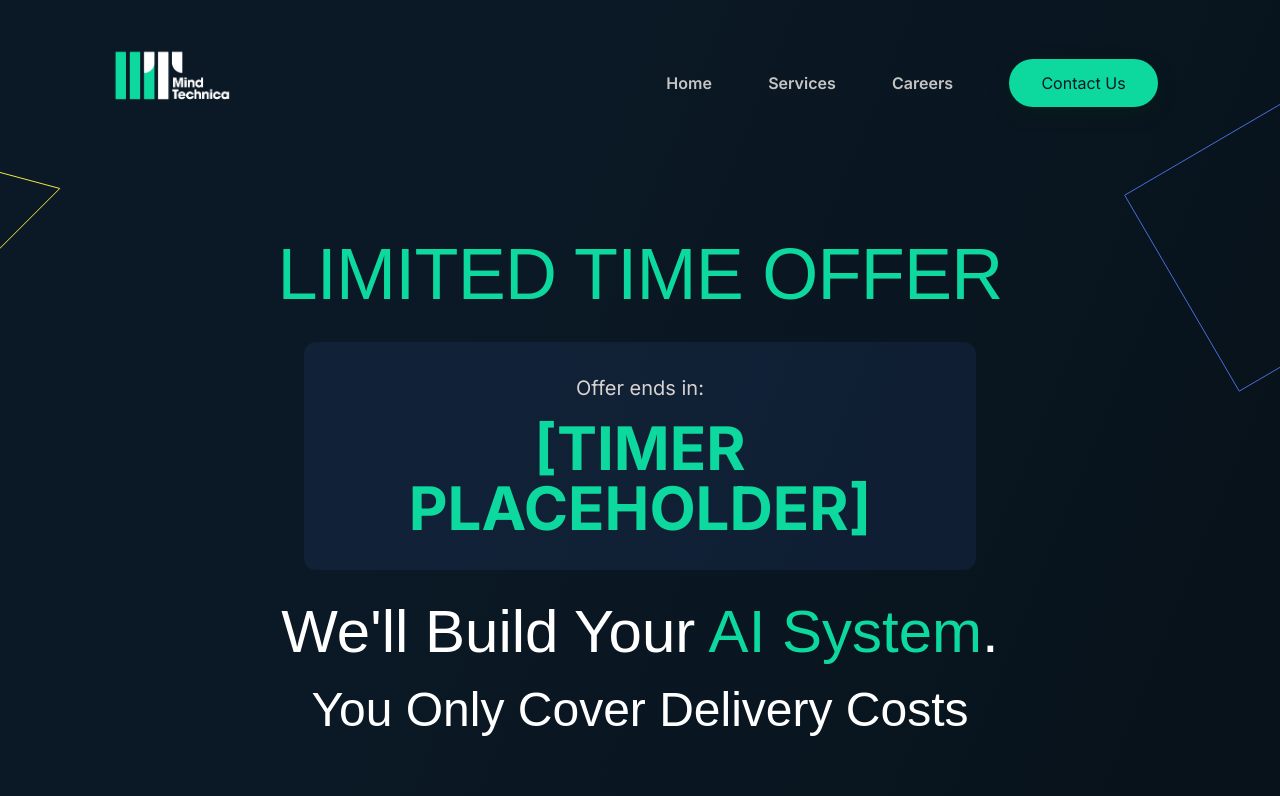
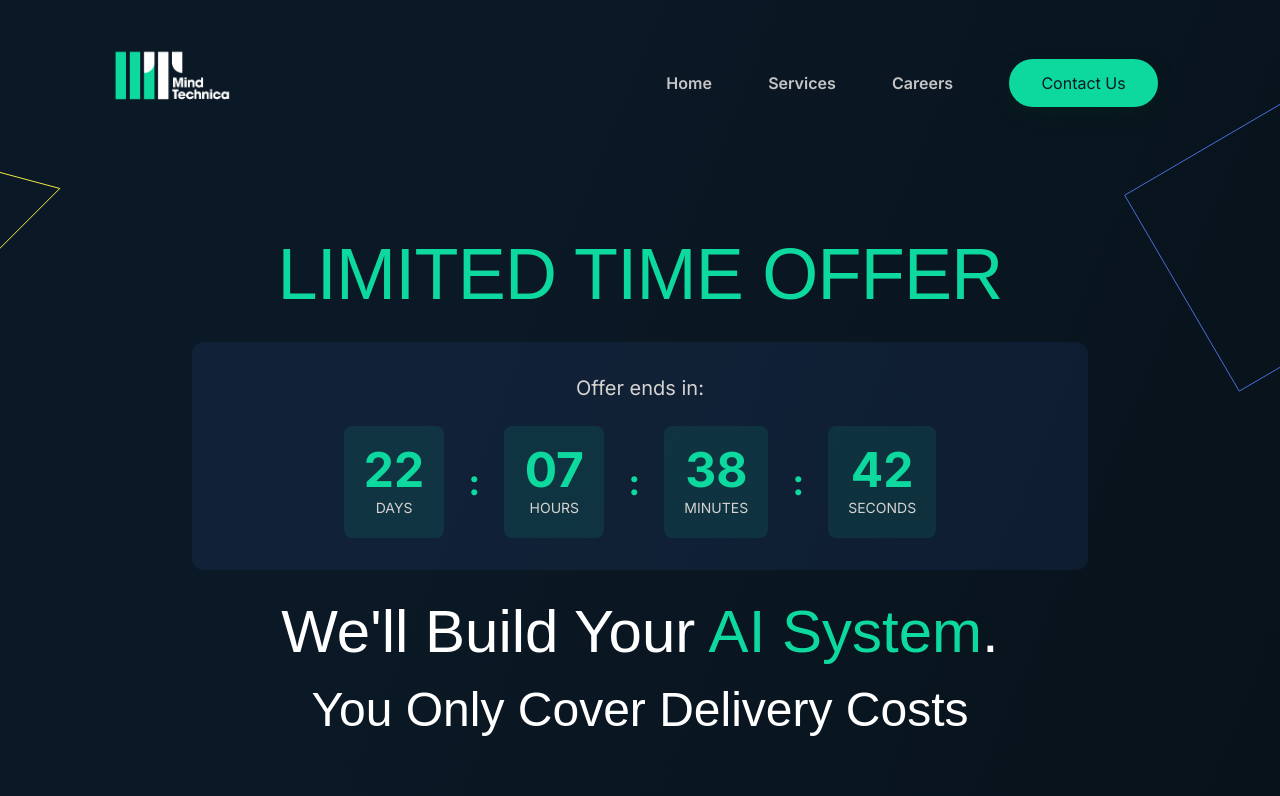
Before and after one commit to AGuerriere/mindtechnica, a Next.js app: page /promo in a window 1280 px wide. Shown: the top 796 px of the page. Built offline with nearby package versions, Linux system fonts and the light colour scheme; a web font is replaced by a local one.

Commit message:
completed promo page

```diff
--- a/src/app/promo/page.tsx
+++ b/src/app/promo/page.tsx
@@ -1,5 +1,6 @@
 import Navbar from "@/components/Navbar"
 import Image from "next/image"
+import CountdownTimer from "@/components/CountdownTimer"
 import { Bayon } from 'next/font/google'
 
 const bayon = Bayon({
@@ -40,12 +41,10 @@ const PromoPage = () => {
                   <span className="highlightsTitle">Limited Time Offer</span>
                 </h1>
 
-                {/* Timer Placeholder */}
-                <div className="bg-blueFaded rounded-xl p-8 mb-8 max-w-2xl mx-auto">
-                  <p className="text-stone-300 text-lg md:text-xl mb-4">Offer ends in:</p>
-                  <div className="text-4xl md:text-6xl font-bold text-green">
-                    [TIMER PLACEHOLDER]
-                  </div>
+                {/* Countdown Timer */}
+                <div className="bg-blueFaded rounded-xl p-8 mb-8 max-w-4xl mx-auto">
+                  <p className="text-stone-300 text-lg md:text-xl mb-6 text-center">Offer ends in:</p>
+                  <CountdownTimer />
                 </div>
 
                 <h2 className={`${bayon.className} text-white text-3xl md:text-5xl lg:text-6xl mb-6 leading-tight`}>
--- /dev/null
+++ b/src/components/CountdownTimer.tsx
@@ -0,0 +1,104 @@
+'use client'
+
+import { useState, useEffect } from 'react'
+
+interface TimeLeft {
+  days: number
+  hours: number
+  minutes: number
+  seconds: number
+}
+
+export default function CountdownTimer() {
+  const [timeLeft, setTimeLeft] = useState<TimeLeft>({
+    days: 0,
+    hours: 0,
+    minutes: 0,
+    seconds: 0
+  })
+  const [isExpired, setIsExpired] = useState(false)
+
+  useEffect(() => {
+    const calculateTimeLeft = (): TimeLeft => {
+      // Get current year
+      const now = new Date()
+      const currentYear = now.getFullYear()
+
+      // Set target date to March 21st of current year at 23:59:59
+      const targetDate = new Date(currentYear, 2, 21, 23, 59, 59) // Month is 0-indexed, so 2 = March
+
+      // If we're past March 21st this year, target next year
+      if (now > targetDate) {
+        targetDate.setFullYear(currentYear + 1)
+      }
+
+      const difference = targetDate.getTime() - now.getTime()
+
+      if (difference <= 0) {
+        setIsExpired(true)
+        return { days: 0, hours: 0, minutes: 0, seconds: 0 }
+      }
+
+      return {
+        days: Math.floor(difference / (1000 * 60 * 60 * 24)),
+        hours: Math.floor((difference / (1000 * 60 * 60)) % 24),
+        minutes: Math.floor((difference / 1000 / 60) % 60),
+        seconds: Math.floor((difference / 1000) % 60)
+      }
+    }
+
+    // Initial calculation
+    setTimeLeft(calculateTimeLeft())
+
+    // Update every second
+    const timer = setInterval(() => {
+      setTimeLeft(calculateTimeLeft())
+    }, 1000)
+
+    return () => clearInterval(timer)
+  }, [])
+
+  const formatNumber = (num: number): string => {
+    return num.toString().padStart(2, '0')
+  }
+
+  if (isExpired) {
+    return (
+      <div className="text-2xl md:text-4xl text-red-500 font-bold">
+        OFFER EXPIRED
+      </div>
+    )
+  }
+
+  return (
+    <div className="flex gap-3 md:gap-6 justify-center items-center">
+      <div className="flex flex-col items-center bg-greenFaded rounded-lg p-3 md:p-5 min-w-[70px] md:min-w-[100px]">
+        <span className="text-3xl md:text-5xl font-bold text-green">
+          {formatNumber(timeLeft.days)}
+        </span>
+        <span className="text-xs md:text-sm text-stone-300 mt-1">DAYS</span>
+      </div>
+      <div className="text-2xl md:text-4xl text-green font-bold">:</div>
+      <div className="flex flex-col items-center bg-greenFaded rounded-lg p-3 md:p-5 min-w-[70px] md:min-w-[100px]">
+        <span className="text-3xl md:text-5xl font-bold text-green">
+          {formatNumber(timeLeft.hours)}
+        </span>
+        <span className="text-xs md:text-sm text-stone-300 mt-1">HOURS</span>
+      </div>
+      <div className="text-2xl md:text-4xl text-green font-bold">:</div>
+      <div className="flex flex-col items-center bg-greenFaded rounded-lg p-3 md:p-5 min-w-[70px] md:min-w-[100px]">
+        <span className="text-3xl md:text-5xl font-bold text-green">
+          {formatNumber(timeLeft.minutes)}
+        </span>
+        <span className="text-xs md:text-sm text-stone-300 mt-1">MINUTES</span>
+      </div>
+      <div className="text-2xl md:text-4xl text-green font-bold">:</div>
+      <div className="flex flex-col items-center bg-greenFaded rounded-lg p-3 md:p-5 min-w-[70px] md:min-w-[100px]">
+        <span className="text-3xl md:text-5xl font-bold text-green">
+          {formatNumber(timeLeft.seconds)}
+        </span>
+        <span className="text-xs md:text-sm text-stone-300 mt-1">SECONDS</span>
+      </div>
+    </div>
+  )
+}
```
